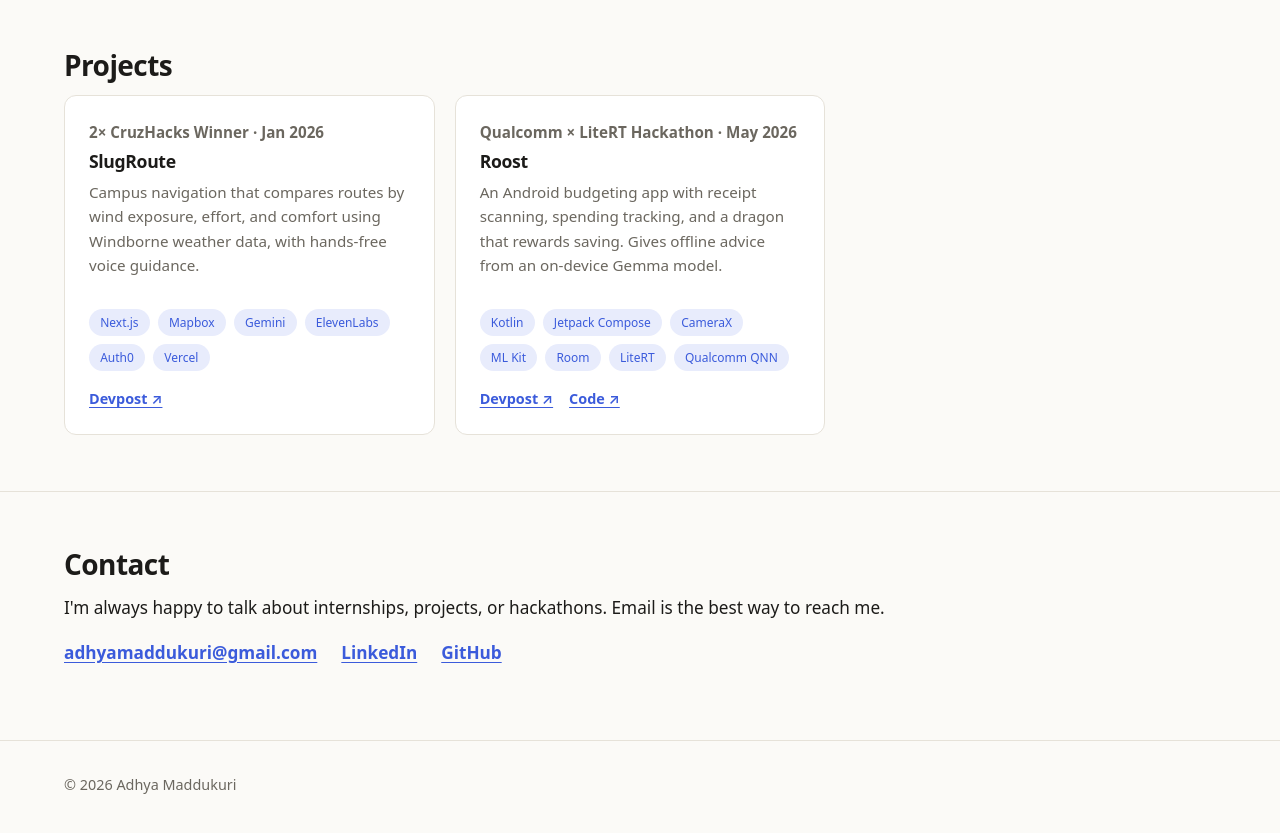
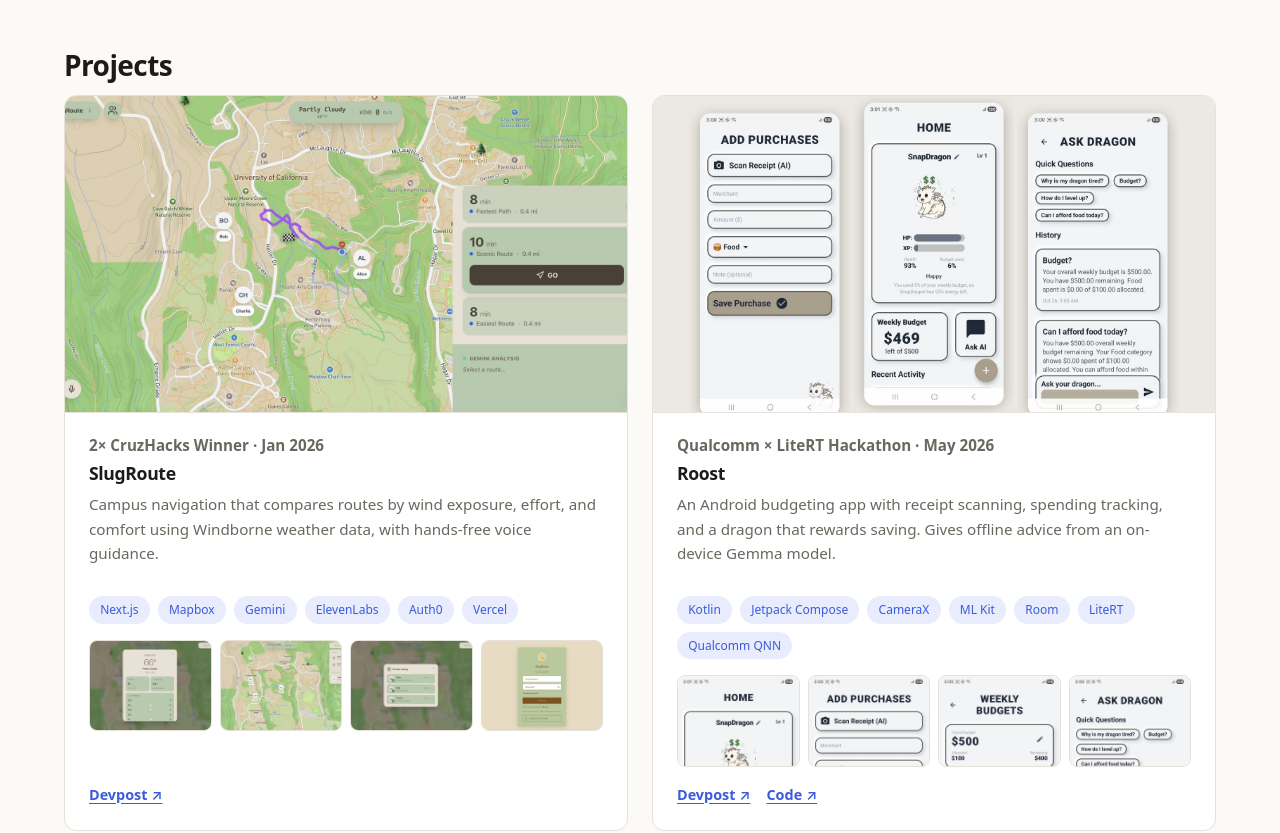
Before and after one commit to adhyamaddukuri/adhyamaddukuri.github.io, a plain HTML site: page index.html in a window 1280 px wide. Shown: the part 2420-3253 px from the top of the page. Drawn offline with Linux system fonts and the light colour scheme.

Commit message:
Add Devpost screenshots to projects with lightbox; full-width project cards
Co-Authored-By: Claude Opus 5.5 <noreply@anthropic.com>

```diff
--- a/index.html
+++ b/index.html
@@ -10,7 +10,7 @@
   <meta property="og:type" content="website">
   <meta property="og:url" content="https://adhyamaddukuri.github.io/">
   <link rel="icon" href="favicon.svg" type="image/svg+xml">
-  <link rel="stylesheet" href="styles.css?v=6">
+  <link rel="stylesheet" href="styles.css?v=7">
 </head>
 <body>
   <a class="skip" href="#main">Skip to content</a>
@@ -160,18 +160,32 @@
     <section class="wrap section" id="projects">
       <h2>Projects</h2>
       <div class="grid">
-        <article class="card">
+        <article class="card project">
+          <button type="button" class="cover" data-full="assets/projects/slugroute-route.jpg" aria-label="Enlarge: SlugRoute comparing walking routes on the campus map"><img src="assets/projects/slugroute-route.jpg" alt="SlugRoute comparing walking routes on the campus map" width="1600" height="790" loading="lazy"></button>
           <p class="badge">2× CruzHacks Winner · Jan 2026</p>
           <h3>SlugRoute</h3>
           <p>Campus navigation that compares routes by wind exposure, effort, and comfort using Windborne weather data, with hands-free voice guidance.</p>
           <ul class="tags small"><li>Next.js</li><li>Mapbox</li><li>Gemini</li><li>ElevenLabs</li><li>Auth0</li><li>Vercel</li></ul>
+          <div class="shots">
+            <button type="button" class="shot" data-full="assets/projects/slugroute-weather.jpg" aria-label="Enlarge: Live campus weather panel"><img src="assets/projects/slugroute-weather.jpg" alt="Live campus weather panel" loading="lazy"></button>
+            <button type="button" class="shot" data-full="assets/projects/slugroute-destinations.jpg" aria-label="Enlarge: Choosing a destination"><img src="assets/projects/slugroute-destinations.jpg" alt="Choosing a destination" loading="lazy"></button>
+            <button type="button" class="shot" data-full="assets/projects/slugroute-friends.jpg" aria-label="Enlarge: Friends nearby"><img src="assets/projects/slugroute-friends.jpg" alt="Friends nearby" loading="lazy"></button>
+            <button type="button" class="shot" data-full="assets/projects/slugroute-login.jpg" aria-label="Enlarge: Sign-in screen"><img src="assets/projects/slugroute-login.jpg" alt="Sign-in screen" loading="lazy"></button>
+          </div>
           <div class="links"><a href="https://devpost.com/software/slugroute" target="_blank" rel="noopener">Devpost ↗</a></div>
         </article>
-        <article class="card">
+        <article class="card project">
+          <button type="button" class="cover" data-full="assets/projects/roost-cover.jpg" aria-label="Enlarge: Roost screens for adding purchases, the dragon home screen, and Ask Dragon"><img src="assets/projects/roost-cover.jpg" alt="Roost screens for adding purchases, the dragon home screen, and Ask Dragon" width="1600" height="1000" loading="lazy"></button>
           <p class="badge">Qualcomm × LiteRT Hackathon · May 2026</p>
           <h3>Roost</h3>
           <p>An Android budgeting app with receipt scanning, spending tracking, and a dragon that rewards saving. Gives offline advice from an on-device Gemma model.</p>
           <ul class="tags small"><li>Kotlin</li><li>Jetpack Compose</li><li>CameraX</li><li>ML Kit</li><li>Room</li><li>LiteRT</li><li>Qualcomm QNN</li></ul>
+          <div class="shots">
+            <button type="button" class="shot" data-full="assets/projects/roost-home.jpg" aria-label="Enlarge: Dragon home screen with weekly budget"><img src="assets/projects/roost-home.jpg" alt="Dragon home screen with weekly budget" loading="lazy"></button>
+            <button type="button" class="shot" data-full="assets/projects/roost-add.jpg" aria-label="Enlarge: Adding a purchase with receipt scan"><img src="assets/projects/roost-add.jpg" alt="Adding a purchase with receipt scan" loading="lazy"></button>
+            <button type="button" class="shot" data-full="assets/projects/roost-budgets.jpg" aria-label="Enlarge: Weekly budgets by category"><img src="assets/projects/roost-budgets.jpg" alt="Weekly budgets by category" loading="lazy"></button>
+            <button type="button" class="shot" data-full="assets/projects/roost-ask.jpg" aria-label="Enlarge: Ask Dragon on-device AI advice"><img src="assets/projects/roost-ask.jpg" alt="Ask Dragon on-device AI advice" loading="lazy"></button>
+          </div>
           <div class="links"><a href="https://devpost.com/software/roost-xfma0q" target="_blank" rel="noopener">Devpost ↗</a><a href="https://github.com/Deepak-karani/roost" target="_blank" rel="noopener">Code ↗</a></div>
         </article>
       </div>
@@ -192,6 +206,18 @@
     <p>© <span id="year"></span> Adhya Maddukuri</p>
   </footer>
 
-  <script>document.getElementById('year').textContent = new Date().getFullYear();</script>
+  <dialog class="lightbox" id="lightbox" aria-label="Screenshot">
+    <img alt="">
+    <button type="button" class="close" aria-label="Close">×</button>
+  </dialog>
+
+  <script>
+    document.getElementById('year').textContent = new Date().getFullYear();
+    const lb = document.getElementById('lightbox'), lbImg = lb.querySelector('img');
+    document.querySelectorAll('[data-full]').forEach(btn => btn.addEventListener('click', () => {
+      lbImg.src = btn.dataset.full; lbImg.alt = btn.querySelector('img').alt; lb.showModal();
+    }));
+    lb.addEventListener('click', () => lb.close());
+  </script>
 </body>
 </html>
--- a/styles.css
+++ b/styles.css
@@ -156,3 +156,27 @@ p { margin: 0 0 1em; }
 }
 
 .hero .meta { font-size: clamp(1.05rem, 1rem + .4vw, 1.3rem); max-width: 48rem; margin-top: .25rem; }
+
+/* Project screenshots */
+#projects .grid { grid-template-columns: repeat(auto-fit, minmax(min(100%, 24rem), 1fr)); gap: 1.5rem; }
+.card.project { padding: 0; overflow: hidden; }
+.card.project > :not(.cover) { margin-inline: 1.5rem; }
+.card.project > .badge { margin-top: 1.25rem; }
+.card.project > .links { padding-bottom: 1.5rem; }
+.cover, .shot { display: block; padding: 0; border: 0; background: none; cursor: zoom-in; }
+.cover { width: 100%; aspect-ratio: 16 / 9; border-bottom: 1px solid var(--line); overflow: hidden; }
+.cover img { width: 100%; height: 100%; object-fit: cover; display: block; transition: transform .3s ease; }
+.cover:hover img { transform: scale(1.03); }
+.shots { display: grid; grid-template-columns: repeat(4, 1fr); gap: .5rem; margin-top: 1rem; }
+.shot { aspect-ratio: 4 / 3; border-radius: 8px; overflow: hidden; border: 1px solid var(--line); }
+.shot img { width: 100%; height: 100%; object-fit: cover; object-position: top; display: block; }
+.shot:hover { border-color: var(--accent); }
+.cover:focus-visible, .shot:focus-visible { outline: 2px solid var(--accent); outline-offset: 2px; }
+
+.lightbox { border: 0; padding: 0; background: transparent; max-width: 94vw; max-height: 92vh; overflow: visible; }
+.lightbox::backdrop { background: rgb(0 0 0 / .8); }
+.lightbox img { display: block; max-width: 94vw; max-height: 92vh; border-radius: 10px; cursor: zoom-out; }
+.lightbox .close {
+  position: absolute; top: -.75rem; right: -.75rem; width: 2.25rem; height: 2.25rem; border-radius: 50%;
+  border: 0; background: var(--surface); color: var(--text); font-size: 1.4rem; line-height: 1; cursor: pointer;
+}
```
Also changed, not shown: assets/projects/roost-add.jpg (added), assets/projects/roost-ask.jpg (added), assets/projects/roost-budgets.jpg (added), assets/projects/roost-cover.jpg (added), assets/projects/roost-home.jpg (added), assets/projects/slugroute-destinations.jpg (added), assets/projects/slugroute-friends.jpg (added), assets/projects/slugroute-login.jpg (added), assets/projects/slugroute-route.jpg (added), assets/projects/slugroute-weather.jpg (added).
